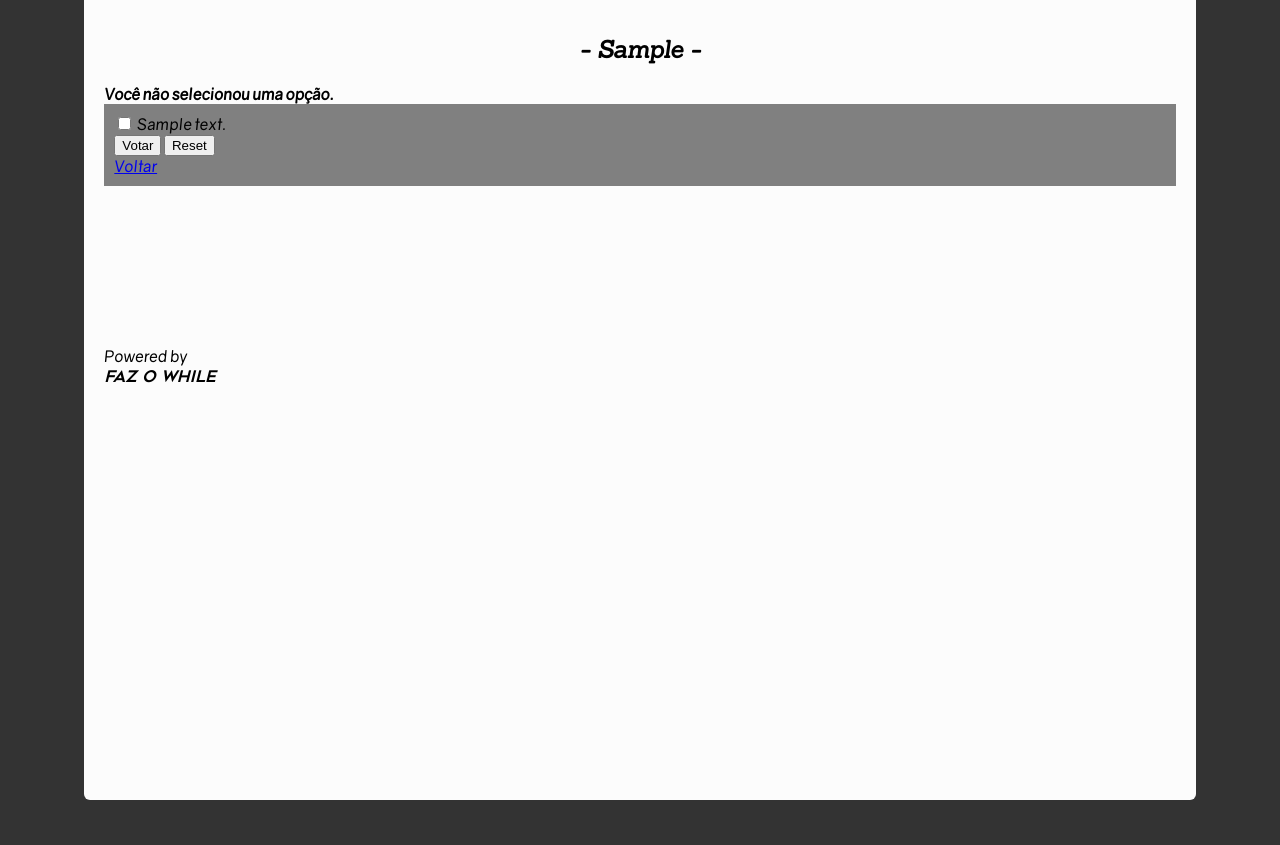
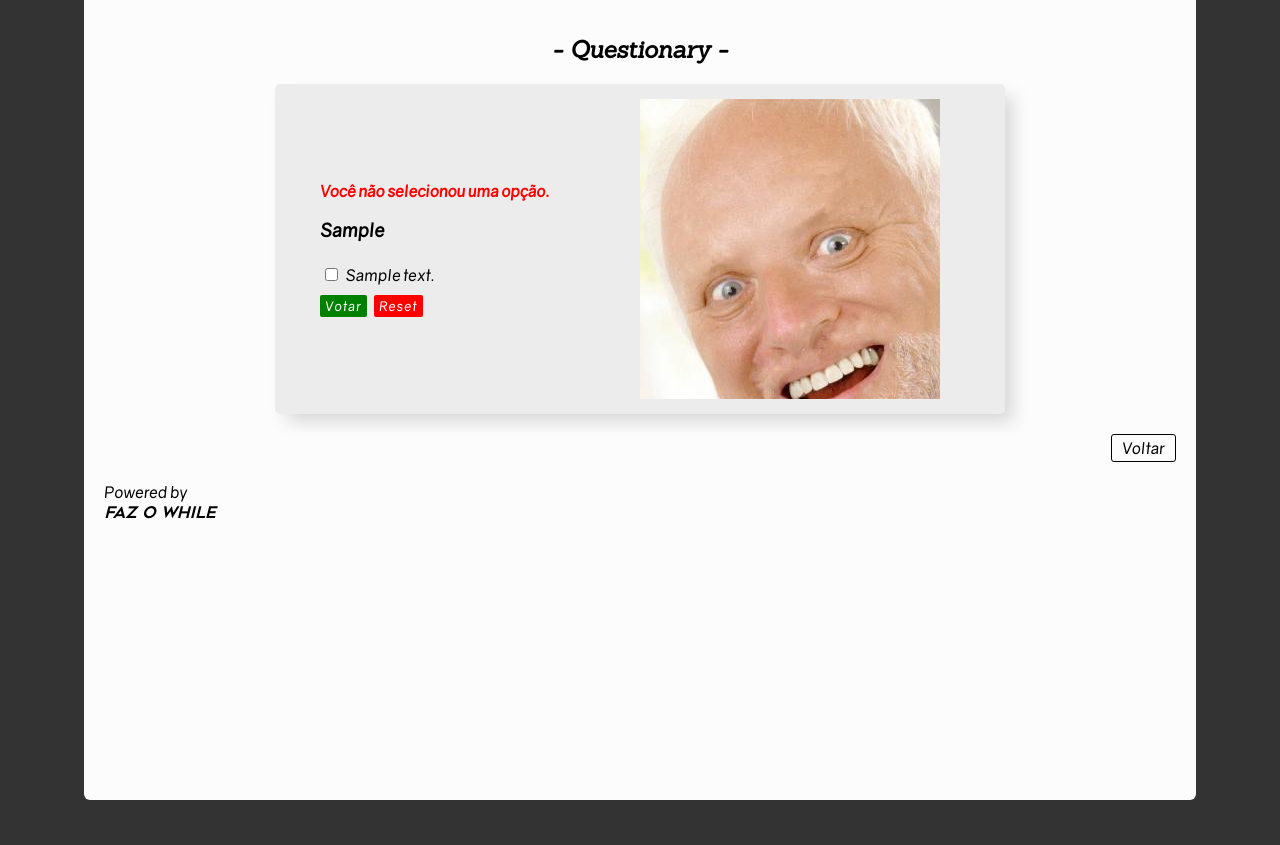
Before and after one commit to bmortella/MackEnquetes, a Django app: page /enquetes/1/votar in a window 1280 px wide. Shown: the part 80-925 px from the top of the page. Run offline with Django 3.2, Linux system fonts and the light colour scheme; tables that the repository leaves empty hold one stand-in row (values such as "Sample post"); some web fonts are replaced.

Commit message:
Finished detalhes css, made some changes in the html overall

```diff
--- a/django/mackenquetes/enquetes/static/enquetes/setup.css
+++ b/django/mackenquetes/enquetes/static/enquetes/setup.css
@@ -60,7 +60,18 @@ p{
 li{
 	list-style-type: none;
 }
-
+ul{
+	margin: 0px;
+}
+a{
+	text-decoration: none;
+	color: black;
+}
+input{
+	font-family: grav;
+	letter-spacing: 1px;
+	border-radius: 2px;
+}
 /* Common Css Starts here */
 
 header{
@@ -108,7 +119,7 @@ h1.m{
 }
 
 footer{
-	height: 5%;
+	height: 50px;
 	margin: 10px 0 0;
 	display: flex;
 	align-items: flex-end;
@@ -116,10 +127,3 @@ footer{
 .faz{
 	font-family: geo;
 }
-/* Some media screen adjustments in general*/
-
-@media screen and (min-width: 680px){
-	footer{
-		height: 25%;
-	}
-}
--- a/django/mackenquetes/enquetes/static/enquetes/style_detalhes.css
+++ b/django/mackenquetes/enquetes/static/enquetes/style_detalhes.css
@@ -1,5 +1,62 @@
-section.formm{
-	background-color: grey;
-	padding: 10px;
+/*Personal use CSS*/
+.d{
+	display: flex;
+	justify-content: center;
+}
+section.form_cont{
+	background-color: #ececec;
+	padding: 15px;
+	min-height: 300px;
+	width: 700px;
+	border-radius: 5px;
+	display: flex;
+	justify-content: space-between;
+	align-items: center;
+	-webkit-box-shadow: 10px 10px 18px -2px rgba(0,0,0,0.15);
+	-moz-box-shadow: 10px 10px 18px -2px rgba(0,0,0,0.15);
+	box-shadow: 10px 10px 18px -2px rgba(0,0,0,0.15);
+}
+.formm{
+	margin: 0 0 0 30px;
+}
+.erro p{
+	color:red;
+}
+.boxes{
+	margin: 0 0 5px;
+}
 
+.return{
+	display: flex;
+	justify-content: flex-end;
+	margin: 20px 0 0;
 }
+.return a{
+	padding: 3px 10px;
+	border-radius: 3px;
+	border: 1px solid black;
+}
+form article{
+	padding: 5px;
+}
+article input{
+	margin: 0 5px 0 0;
+	padding: 3px 5px;
+	background-color: green;
+	color: white;
+	border: 0px;
+}
+input.reset{
+	background-color: red;
+}
+article.image_cont{
+	height: 300px;
+	width: 400px;
+	display: flex;
+	justify-content: center;
+}
+article.img{
+	height: 100%;
+	width: 300px;
+	background-image: url(img/oldman_q.jpg);
+}
--- a/django/mackenquetes/enquetes/static/enquetes/style_index.css
+++ b/django/mackenquetes/enquetes/static/enquetes/style_index.css
@@ -1,9 +1,10 @@
-/* Personal use css*/
+/* Personal use CSS*/
 
 ul{
 	display: flex;
 	flex-wrap: wrap;
 	justify-content: center;
+	min-height: 500px;
 }
 li{
 	margin: 10px 10px;
@@ -25,6 +26,7 @@ article.nani{
 	justify-content: center;
 	align-items: center;
 	background-color: #ececec;
+
 }
 
 .nani a{
--- a/django/mackenquetes/enquetes/templates/enquetes/detalhes.html
+++ b/django/mackenquetes/enquetes/templates/enquetes/detalhes.html
@@ -22,34 +22,41 @@
 		<section class="outter">
 			<section class="inner">
 				<article class="title">
-					<h2> - {{ pergunta.enunciado }} - </h2>
+					<h2> - Questionary - </h2>
 				</article>
-				<article>
+				<section class="d">
+					<section class="form_cont">
+						<article class="formm">
 							{% if erro %}
-					<section class="erro">
+								<article class="erro">
 									<p> <strong>{{ erro }}</strong></p>
-					</section>
+								</article>
 							{% endif %}
-					<section class="formm">
+							<h3> {{ pergunta.enunciado }} </h3>
 							<form action="{% url 'enquetes:votar' pergunta.id %}" method="post">
 
 							{% csrf_token %}
 							{% for escolha in pergunta.escolha_set.all %}
-							<article>
+								<article class="boxes">
 								    <input type="checkbox" name="escolha" id="escolha{{ forloop.counter }}" value="{{ escolha.id }}">
 								    <label for="escolha{{ forloop.counter }}">{{ escolha.texto }}</label>
 								</article>
 							{% endfor %}
 
 							<input type="submit" value="Votar">
-						<input type="reset">
+							<input type="reset" class="reset">
 
 							</form>
-						<article>
-							<a href="{% url 'enquetes:index' %}">Voltar</a>
+						</article>
+						<article class="image_cont">
+							<article class="img"></article>
 						</article>
 					</section>
-				</article>
+				</section>
+				<section class="return">
+					<a href="{% url 'enquetes:index' %}">Voltar</a>
+				</section>
+
 				<footer>
 					<article>
 						<p>Powered by</p>
```
Also changed, not shown: django/mackenquetes/enquetes/static/enquetes/img/oldman_q.jpg (added), django/mackenquetes/enquetes/static/enquetes/img/oldman_q.png (added). Lines whose indentation alone changed are shown as unchanged.
